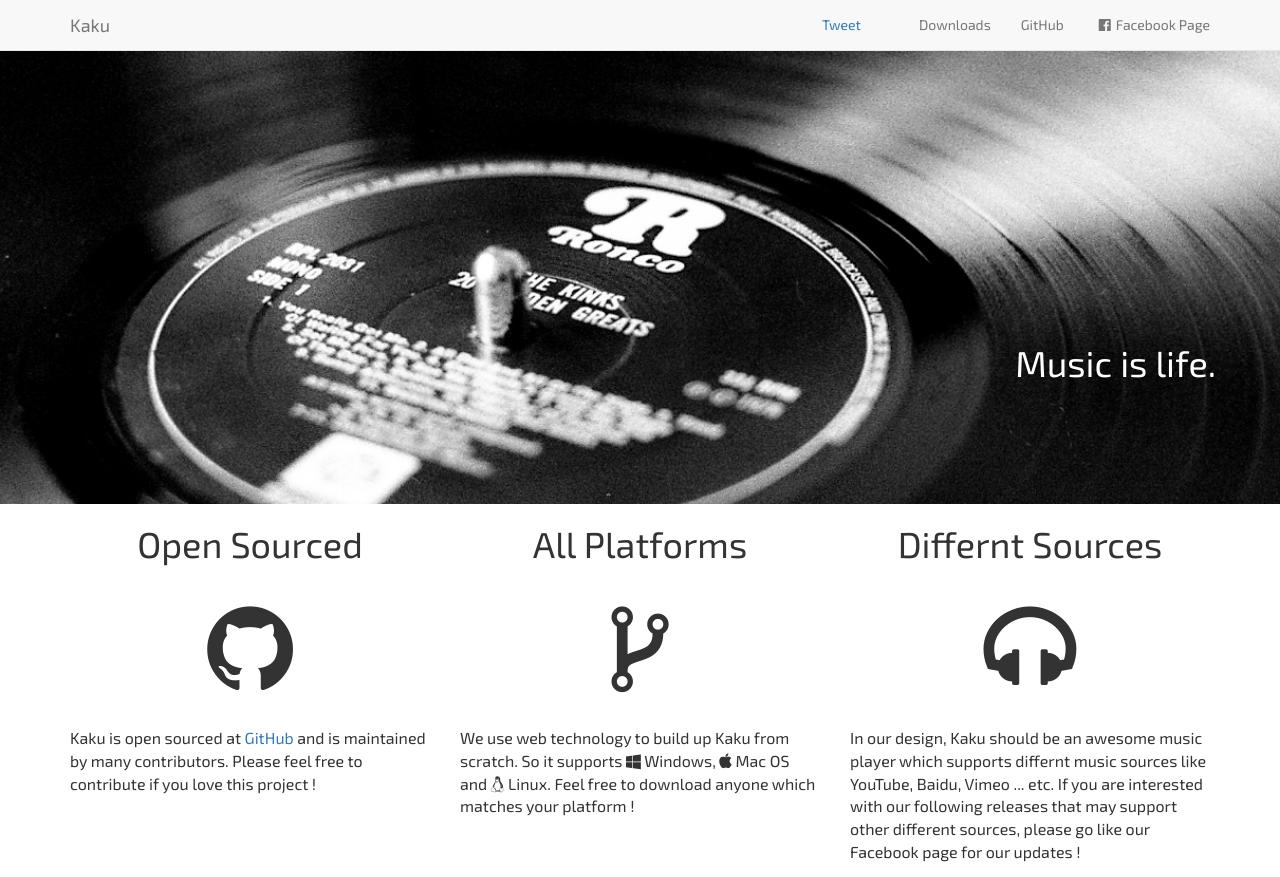
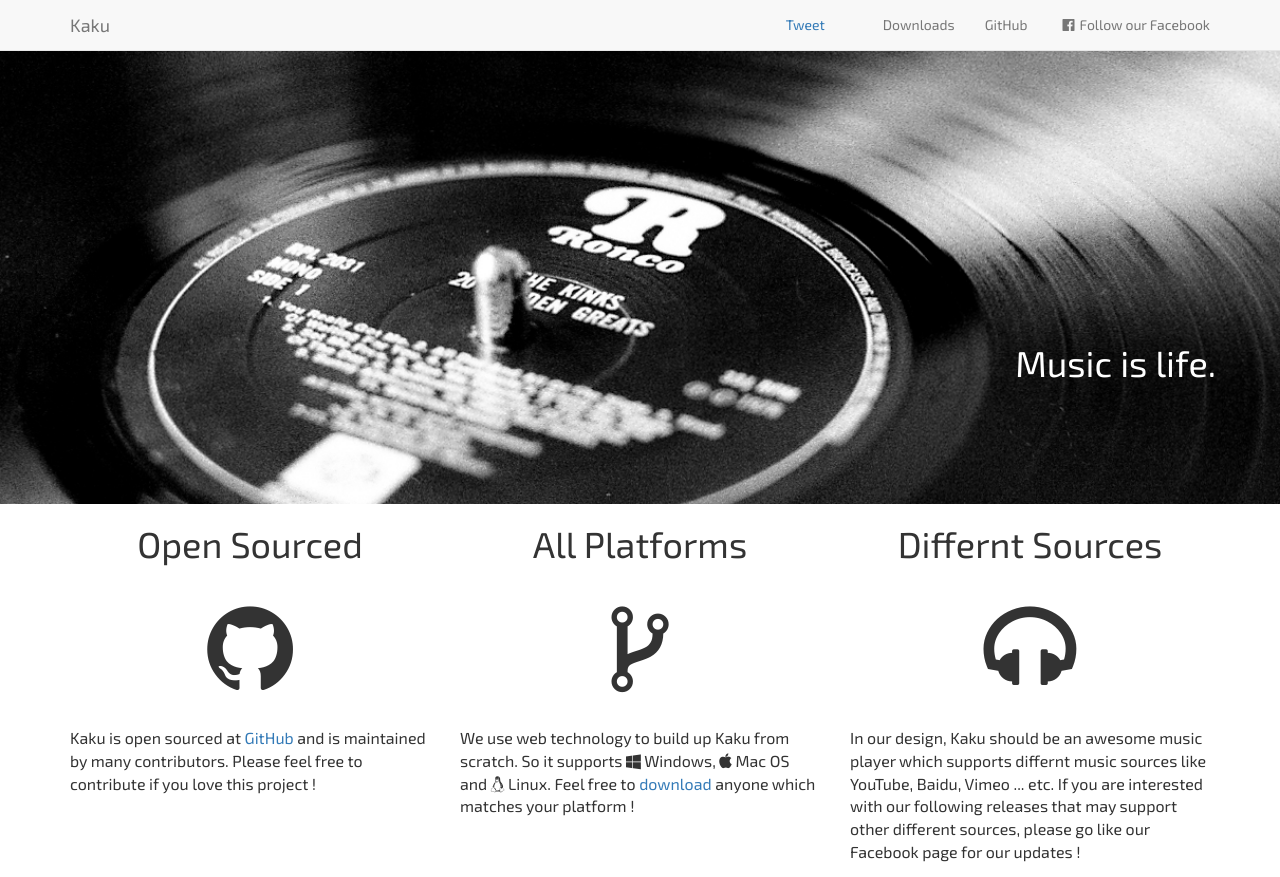
Before and after one commit to EragonJ/Kaku-website, a website: page index.html in a window 1280 px wide. Shown: the top 877 px of the page. Drawn offline with Linux system fonts and the light colour scheme; no server answers.

Commit message:
add favicon and some ui polish

```diff
--- a/index.html
+++ b/index.html
@@ -7,8 +7,8 @@
     <meta name="description" content="Kaku, music player, react.js, music, electron, atom shell">
     <meta name="viewport" content="width=device-width, initial-scale=1">
 
-    <!-- Place favicon.ico in the root directory -->
-    <link rel="apple-touch-icon" href="apple-touch-icon.png">
+    <link rel="shortcut icon" type="image/png" href="favicon.ico">
+    <link rel="apple-touch-icon" href="public/img/logo.png">
 
     <link rel="stylesheet" type="text/css" href="http://fonts.googleapis.com/css?family=Exo+2">
     <link rel="stylesheet" type="text/css" href="public/vendor/bootstrap/dist/css/bootstrap.min.css">
@@ -56,7 +56,7 @@
             </li>
             <li><a href="https://github.com/EragonJ/Kaku/releases">Downloads</a></li>
             <li><a href="https://github.com/EragonJ/Kaku">GitHub</a></li>
-            <li><a href="https://www.facebook.com/kaku.rocks"><i class="fa fa-facebook-official"></i>Facebook Page</a></li>
+            <li><a href="https://www.facebook.com/kaku.rocks"><i class="fa fa-facebook-official"></i>Follow our Facebook</a></li>
           </ul>
         </div><!-- /.navbar-collapse -->
       </div><!-- /.container-fluid -->
@@ -78,7 +78,7 @@
           <div class="col col-md-4">
             <h1>All Platforms</h1>
             <p class="with-icon"><i class="fa fa-code-fork"></i></p>
-            <p>We use web technology to build up Kaku from scratch. So it supports <i class="fa fa-windows"></i> Windows, <i class="fa fa-apple"></i> Mac OS and <i class="fa fa-linux"></i> Linux. Feel free to download anyone which matches your platform !</p>
+            <p>We use web technology to build up Kaku from scratch. So it supports <i class="fa fa-windows"></i> Windows, <i class="fa fa-apple"></i> Mac OS and <i class="fa fa-linux"></i> Linux. Feel free to <a href="https://github.com/EragonJ/Kaku/releases">download</a> anyone which matches your platform !</p>
           </div>
           <div class="col col-md-4">
             <h1>Differnt Sources</h1>
```
Also changed, not shown: favicon.ico (added), public/img/logo.png (added).
